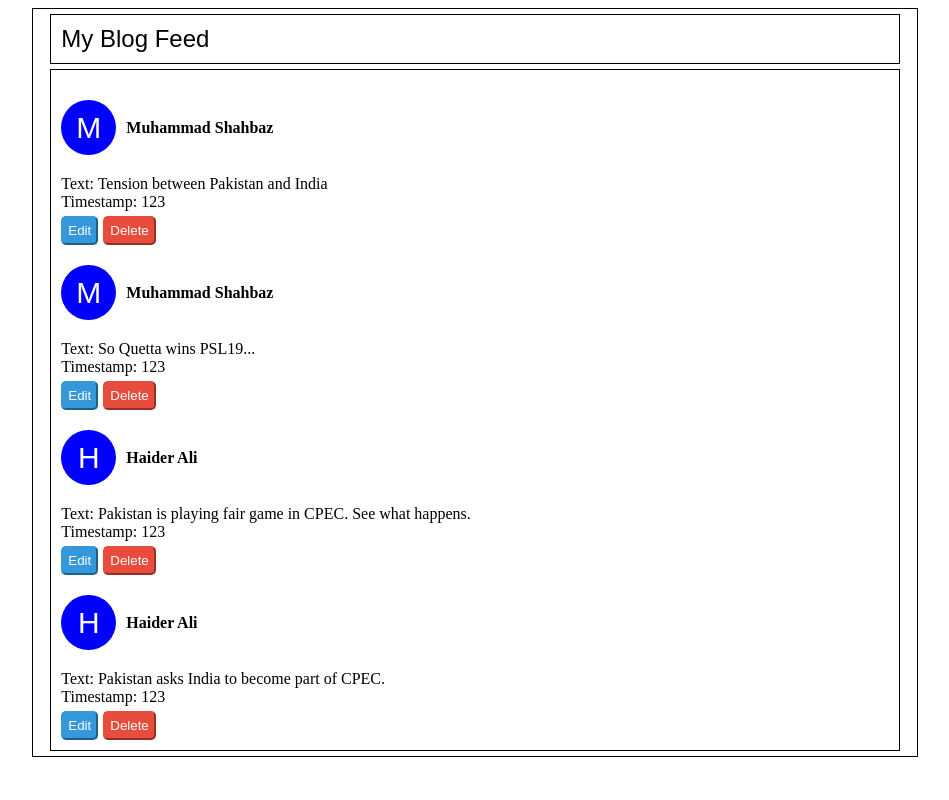
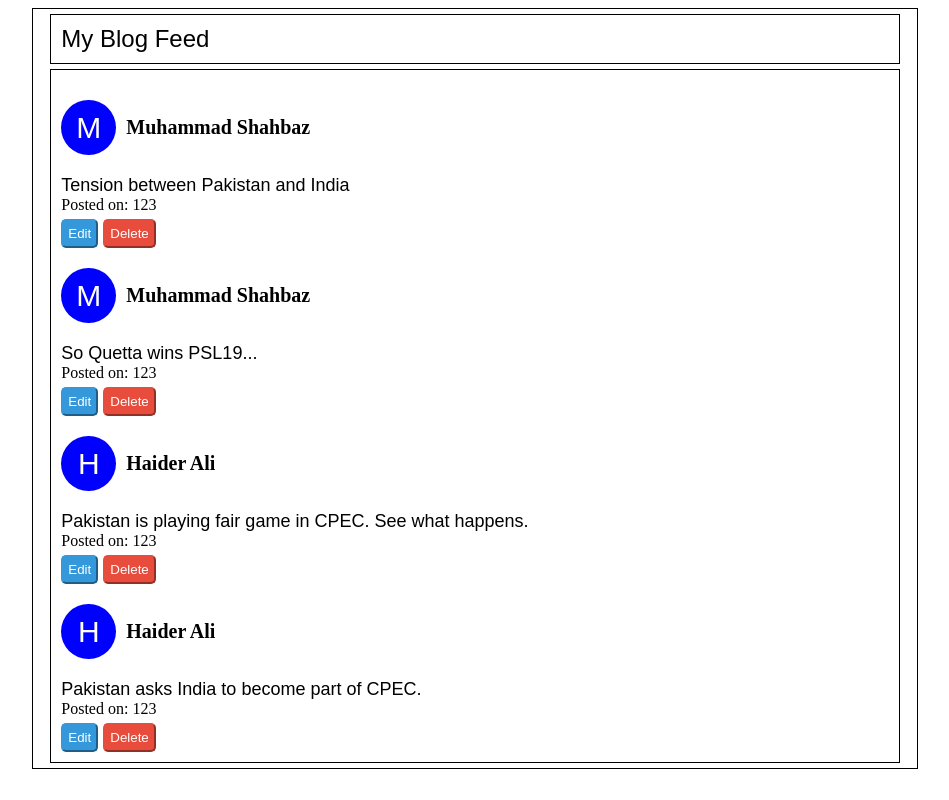
Before and after one commit to thebazshah/biit-react-class-fall2019, a React (Create React App) app in the folder BlogApp/: page / in a window 1280 px wide. Shown: the whole page, without its empty margins (165-1114 px from the left). Built offline with nearby package versions, Linux system fonts and the light colour scheme.

Commit message:
A little refactoring and some styling

```diff
--- a/BlogApp/src/BlogItem.js
+++ b/BlogApp/src/BlogItem.js
@@ -8,13 +8,13 @@ export default function BlogItem(props) {
   const { fullName = 'Muhammad' } = user;
   return (
     <div>
-      <div style={styles.blogItemUser}>
+      <div style={styles.blogItemHeader}>
         <div style={styles.profilePicture} >{fullName[0]}</div>
         <div style={styles.profileName}><b> {user.fullName} </b></div>
       </div>
-      <div>Text: {blog.text}</div>
+      <div style= {styles.blogItemMainText} >{blog.text}</div>
       <div>
-        <div>Timestamp: {blog.timestamp}</div>
+        <div>Posted on: {blog.timestamp}</div>
         <button style={styles.btnEdit} >Edit</button>
         <button style={styles.btnDelete} >Delete</button>
       </div>
--- a/BlogApp/src/styles.js
+++ b/BlogApp/src/styles.js
@@ -45,7 +45,7 @@ const styles = {
     borderRadius: 5,
     shadowColor: 'none',
   },
-  blogItemUser: {
+  blogItemHeader: {
     display: 'flex',
   },
   profilePicture: {
@@ -66,8 +66,13 @@ const styles = {
   profileName: {
     flex: 9,
     alignSelf: 'center',
-    marginLeft: '10px'
+    marginLeft: '10px',
+    fontSize: 20
   },
+  blogItemMainText: {
+    fontSize: 18,
+    fontFamily: 'sans-serif',
+  }
 
 };
 export default styles;
```
